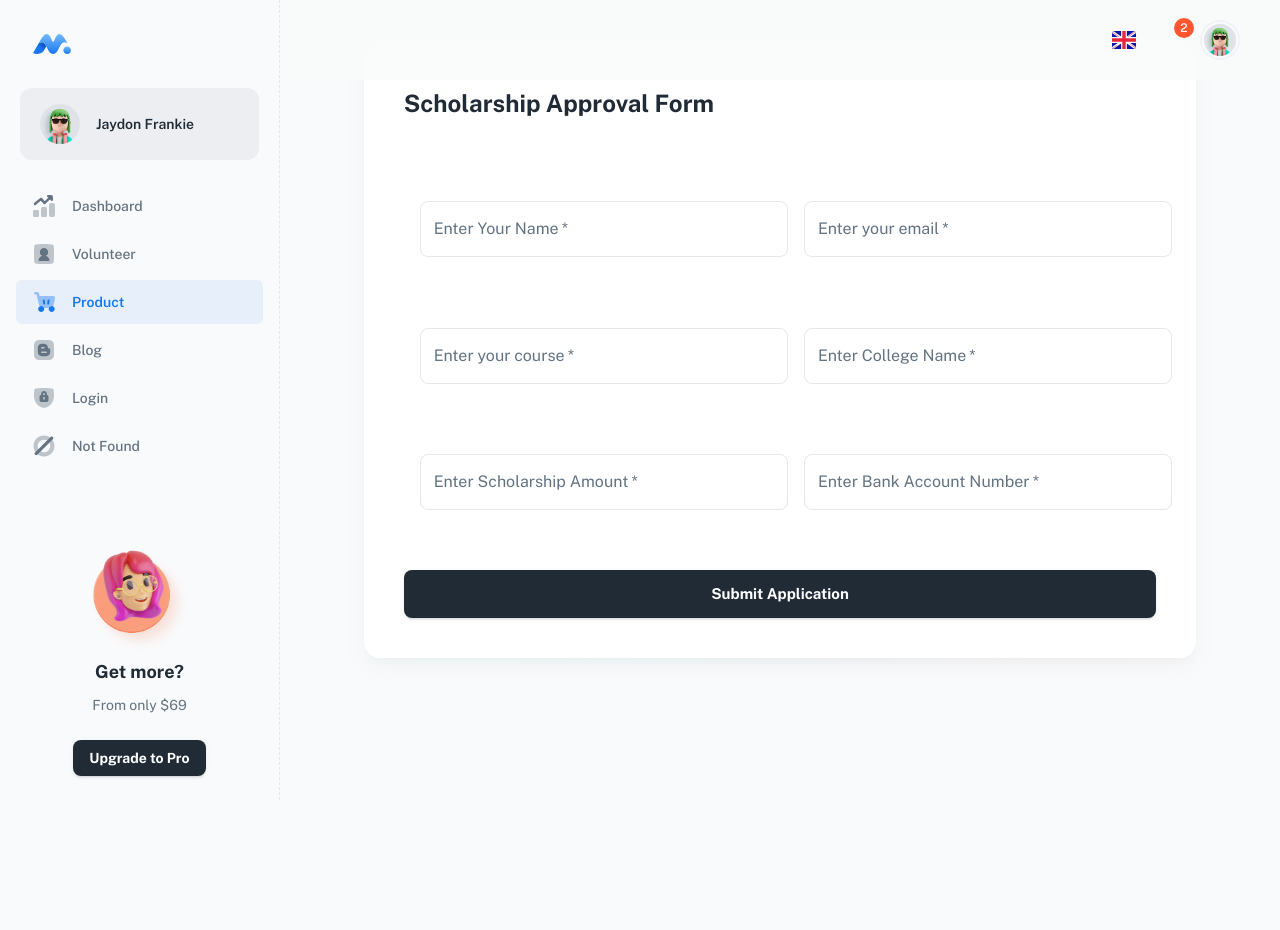
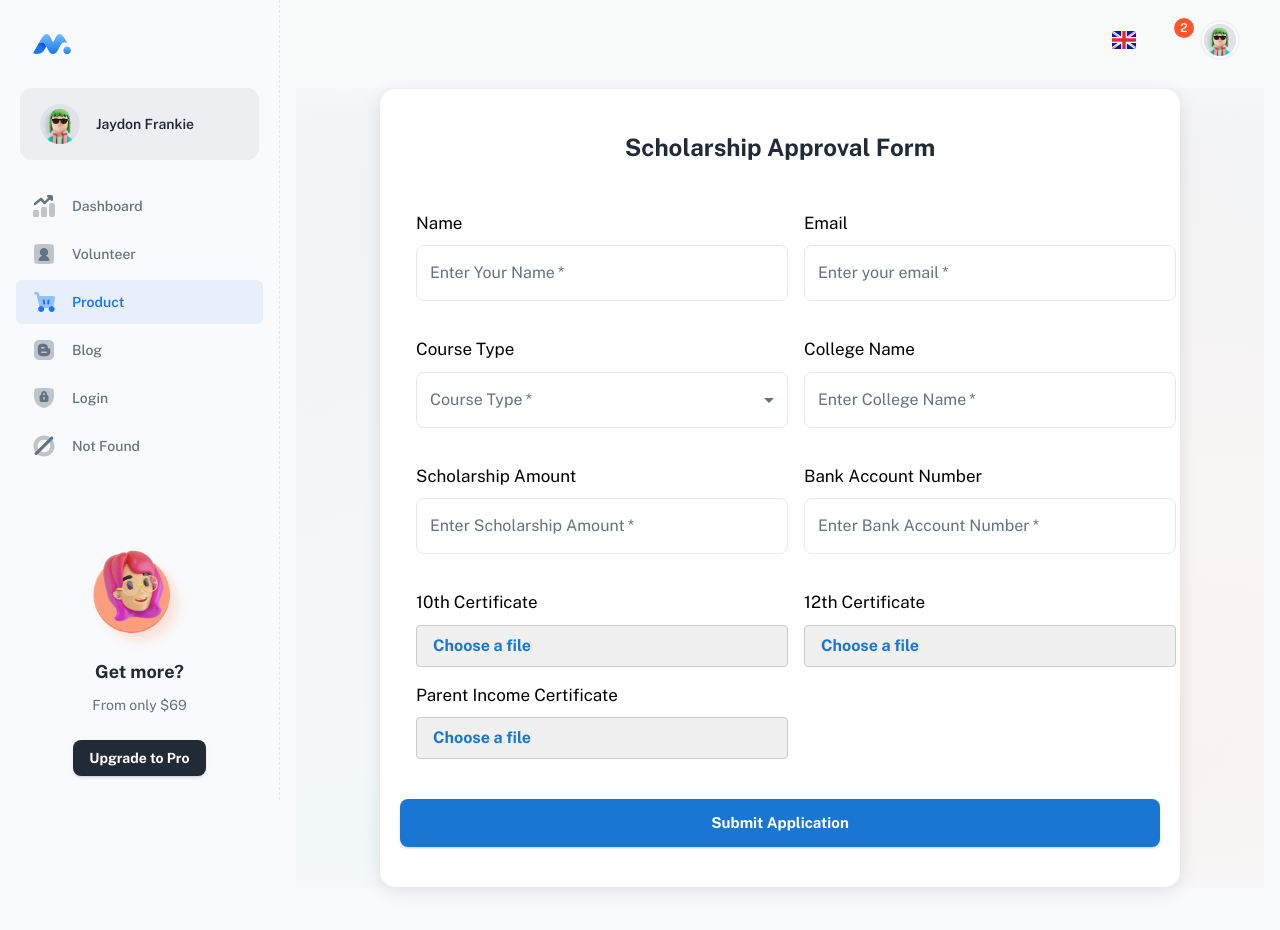
Before and after one commit to cfghyderabad24/Team-14, a React (Vite) app in the folder client/: page /products in a window 1280 px wide. Shown: the top 930 px of the page. Before the commit the page ends 800 px from the top, so only its background shows below. Built offline with nearby package versions, Linux system fonts and the light colour scheme; some icons are missing.

Commit message:
Scholarship approval form

```diff
--- a/client/package.json
+++ b/client/package.json
@@ -58,7 +58,7 @@
     "eslint-plugin-react-hooks": "^4.6.0",
     "eslint-plugin-unused-imports": "^3.0.0",
     "prettier": "^3.0.3",
-    "vite": "^4.4.11",
+    "vite": "^5.3.1",
     "vite-plugin-checker": "^0.6.2"
   }
 }
--- a/client/src/sections/products/view/products-view.jsx
+++ b/client/src/sections/products/view/products-view.jsx
@@ -5,6 +5,7 @@ import Card from '@mui/material/Card';
 import Grid from '@mui/material/Grid';
 import Alert from '@mui/material/Alert';
 import Stack from '@mui/material/Stack';
+import MenuItem from '@mui/material/MenuItem';
 import TextField from '@mui/material/TextField';
 import FormLabel from '@mui/material/FormLabel';
 import Typography from '@mui/material/Typography';
@@ -21,18 +22,29 @@ export default function ScholarshipApprovalForm() {
     collegeName: '',
     bankaccount: '',
     scholarshipType: '',
+    tenthCertificate: null,
+    twelfthCertificate: null,
+    parentIncomeCertificate: null,
   });
 
+  const courseTypes = ['Engineering', 'BBA', 'MBBS'];
   const theme = useTheme();
   const [loading, setLoading] = useState(false);
   const [error, setError] = useState('');
 
   const handleChange = (e) => {
-    const { name, value } = e.target;
+    const { name, value, files } = e.target;
+    if (files) {
+      setFormData({
+        ...formData,
+        [name]: files[0], // Assuming single file upload
+      });
+    } else {
       setFormData({
         ...formData,
         [name]: value,
       });
+    }
   };
 
   const handleClick = async (e) => {
@@ -40,21 +52,19 @@ export default function ScholarshipApprovalForm() {
     setLoading(true);
     setError('');
 
-    const postData = {
-      ...formData,
-      dateOfBirth: formData.dateOfBirth ? new Date(formData.dateOfBirth).toISOString().split('T')[0] : '',
-      submissionDate: formData.submissionDate ? new Date(formData.submissionDate).toISOString().split('T')[0] : '',
-    };
-
     const token = localStorage.getItem('token');
     try {
+      const formDataToSubmit = new FormData();
+      Object.keys(formData).forEach((key) => {
+        formDataToSubmit.append(key, formData[key]);
+      });
+
       const response = await fetch('http://localhost:8080/api/scholarship', {
         method: 'POST',
         headers: {
-          'Content-Type': 'application/json',
           Authorization: `Bearer ${token}`,
         },
-        body: JSON.stringify(postData),
+        body: formDataToSubmit,
       });
       if (response.ok) {
         setLoading(false);
@@ -106,19 +116,25 @@ export default function ScholarshipApprovalForm() {
             />
           </Grid>
           <Grid item xs={12} sm={6}>
-            <FormLabel component="legend" sx={formLabelStyle}>
-              Course
+            <FormLabel component="legend" style={{ marginBottom: '10px', fontSize: '17px', color: 'black' }}>
+              Course Type
             </FormLabel>
             <TextField
-              name="course"
-              label="Enter your course"
+              label="Course Type"
               variant="outlined"
-              fullWidth
-              value={formData.course}
+              name="coursetype"
+              value={formData.coursetype}
               onChange={handleChange}
               required
-              sx={textFieldStyle}
-            />
+              fullWidth
+              select
+            >
+              {courseTypes.map((type) => (
+                <MenuItem key={type} value={type}>
+                  {type}
+                </MenuItem>
+              ))}
+            </TextField>
           </Grid>
           <Grid item xs={12} sm={6}>
             <FormLabel component="legend" sx={formLabelStyle}>
@@ -137,7 +153,7 @@ export default function ScholarshipApprovalForm() {
           </Grid>
           <Grid item xs={12} sm={6}>
             <FormLabel component="legend" sx={formLabelStyle}>
-              Parent/Guardian Contact
+              Scholarship Amount
             </FormLabel>
             <TextField
               name="scholarshipamount"
@@ -164,6 +180,62 @@ export default function ScholarshipApprovalForm() {
               required
               sx={textFieldStyle}
             />
+          </Grid>
+
+          {/* New File Upload Fields */}
+          <Grid item xs={12} sm={6}>
+            <FormLabel component="legend" sx={formLabelStyle}>
+              10th Certificate
+            </FormLabel>
+            <Box sx={uploadContainerStyle}>
+              <input
+                type="file"
+                id="tenthCertificate"
+                name="tenthCertificate"
+                onChange={handleChange}
+                accept=".pdf,.doc,.docx"
+                style={fileInputStyle}
+              />
+              <label htmlFor="tenthCertificate" style={fileLabelStyle}>
+                {formData.tenthCertificate ? formData.tenthCertificate.name : 'Choose a file'}
+              </label>
+            </Box>
+          </Grid>
+          <Grid item xs={12} sm={6}>
+            <FormLabel component="legend" sx={formLabelStyle}>
+              12th Certificate
+            </FormLabel>
+            <Box sx={uploadContainerStyle}>
+              <input
+                type="file"
+                id="twelfthCertificate"
+                name="twelfthCertificate"
+                onChange={handleChange}
+                accept=".pdf,.doc,.docx"
+                style={fileInputStyle}
+              />
+              <label htmlFor="twelfthCertificate" style={fileLabelStyle}>
+                {formData.twelfthCertificate ? formData.twelfthCertificate.name : 'Choose a file'}
+              </label>
+            </Box>
+          </Grid>
+          <Grid item xs={12} sm={6}>
+            <FormLabel component="legend" sx={formLabelStyle}>
+              Parent Income Certificate
+            </FormLabel>
+            <Box sx={uploadContainerStyle}>
+              <input
+                type="file"
+                id="parentIncomeCertificate"
+                name="parentIncomeCertificate"
+                onChange={handleChange}
+                accept=".pdf,.doc,.docx"
+                style={fileInputStyle}
+              />
+              <label htmlFor="parentIncomeCertificate" style={fileLabelStyle}>
+                {formData.parentIncomeCertificate ? formData.parentIncomeCertificate.name : 'Choose a file'}
+              </label>
+            </Box>
           </Grid>
         </Grid>
       </Stack>
@@ -196,20 +268,19 @@ export default function ScholarshipApprovalForm() {
           color: alpha(theme.palette.background.default, 0.9),
           imgUrl: '/assets/background/overlay_4.jpg',
         }),
-        height: 1,
-        marginTop: '-5%',
-        marginLeft: '7%',
-        marginRight: '7%',
+        height: '100vh',
+        display: 'flex',
+        alignItems: 'center',
+        justifyContent: 'center',
+        padding: '0 20px',
       }}
     >
-      <Stack alignItems="center" justifyContent="center" sx={{ height: 1 }}>
       <Card sx={cardStyle}>
-          <Typography variant="h4" sx={{ marginBottom: '30px' }}>
+        <Typography variant="h4" sx={{ marginBottom: '30px', textAlign: 'center' }}>
           Scholarship Approval Form
         </Typography>
         {renderForm}
       </Card>
-      </Stack>
     </Box>
   );
 }
@@ -218,7 +289,7 @@ export default function ScholarshipApprovalForm() {
 const formLabelStyle = {
   marginBottom: '10px',
   fontSize: '17px',
-  color: 'white',
+  color: 'black',
 };
 
 const textFieldStyle = {
@@ -231,9 +302,38 @@ const alertStyle = {
 
 const submitButtonStyle = {
   marginTop: '40px',
+  backgroundColor: '#1976d2',
+  color: 'white',
+  '&:hover': {
+    backgroundColor: '#155a9a',
+  },
+};
+
+const uploadContainerStyle = {
+  display: 'flex',
+  alignItems: 'center',
+  gap: '10px',
+  marginTop: '5px',
+  backgroundColor: '#f0f0f0',
+  borderRadius: '4px',
+  padding: '8px 16px',
+  cursor: 'pointer',
+  border: '1px solid #ccc',
+};
+
+const fileInputStyle = {
+  display: 'none',
+};
+
+const fileLabelStyle = {
+  cursor: 'pointer',
+  color: '#1976d2',
+  fontWeight: 'bold',
 };
 
 const cardStyle = {
-  p: 5,
-  width: 1,
+  padding: '40px 20px',
+  width: '100%',
+  maxWidth: '800px',
+  boxShadow: '0 4px 20px rgba(0, 0, 0, 0.1)',
 };
```
Also changed, not shown: 1 other file (tests, documents, lock files or other folders). Lines whose indentation alone changed are shown as unchanged.
